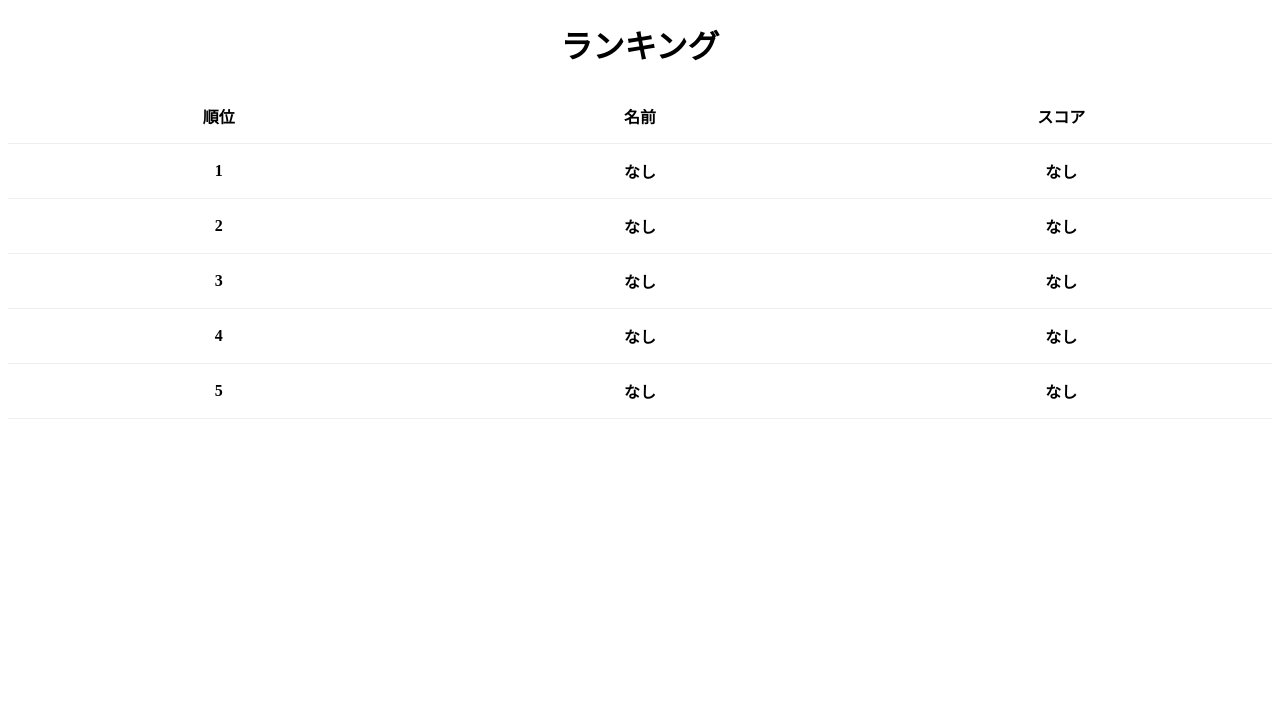
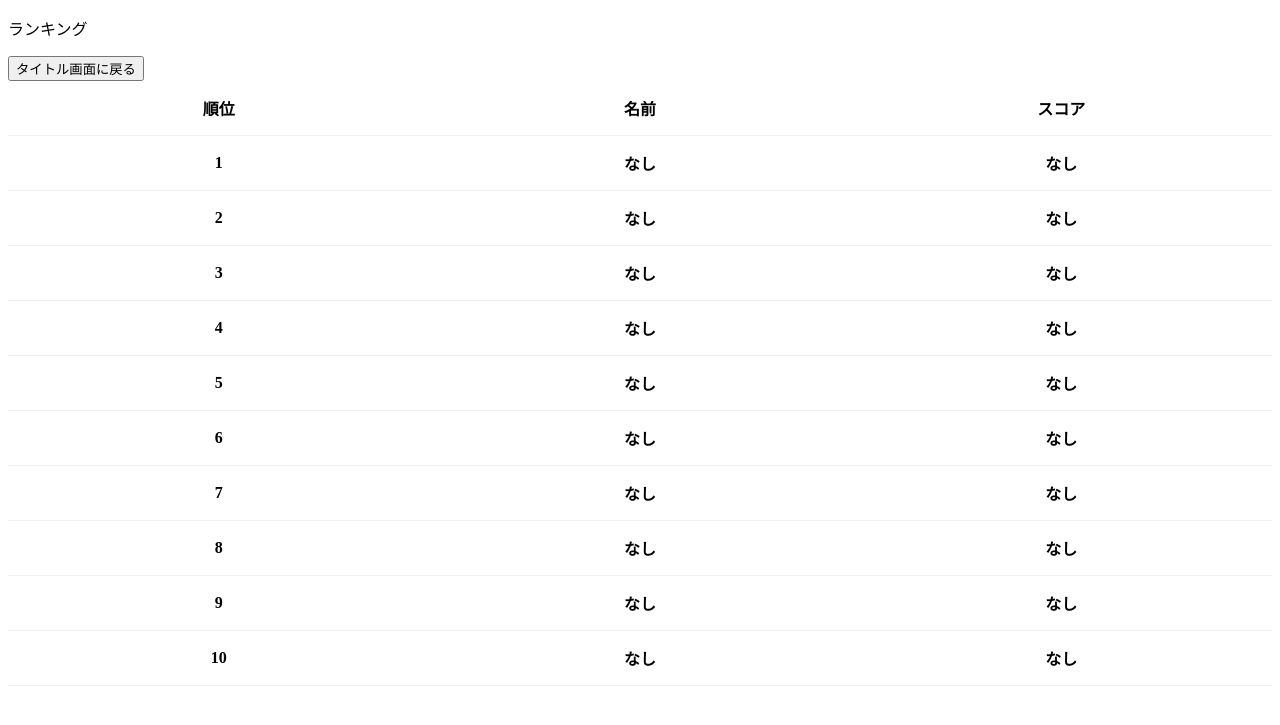
Before and after one commit to sbmtrntr/Hackathon_MML, a Django app: page /ranking in a window 1280 px wide. Shown: the top 725 px of the page. Run offline with Django 4.2, Linux system fonts and the light colour scheme; data that the repository does not hold is empty; some libraries are stand-ins or nearby versions.

Commit message:
Add files via upload

```diff
--- a/login_project/templates/login_app/ranking.html
+++ b/login_project/templates/login_app/ranking.html
@@ -12,14 +12,21 @@
         <!-- <script src="main.js"></script> -->
     </head>
     <body>
+        <p color="">ランキング</p>
+        <div class = "background-img">
+        </div>
+        <div class="container">
+            <input class = "back-button" type="button" value="タイトル画面に戻る" onClick="history.back()">
+        </div>
+        <div class="back-girl">
 
-        <h1>ランキング</h1>
+        </div>
         <table>
             <tr>
                 <th>順位</th>
                 <th>名前</th>
                 <th>スコア</th>
-            </tr>
+                </tr>
             <tr>
                 <th id = class_1></th>
                 <th id = class_1_name></th>
@@ -45,6 +52,31 @@
                 <th id = class_5_name></th>
                 <th id = class_5_score></th>
             </tr>
+            <tr>
+                <th id = class_6></th>
+                <th id = class_6_name></th>
+                <th id = class_6_score></th>
+            </tr>
+            <tr>
+                <th id = class_7></th>
+                <th id = class_7_name></th>
+                <th id = class_7_score></th>
+            </tr>
+            <tr>
+                <th id = class_8></th>
+                <th id = class_8_name></th>
+                <th id = class_8_score></th>
+            </tr>
+            <tr>
+                <th id = class_9></th>
+                <th id = class_9_name></th>
+                <th id = class_9_score></th>
+            </tr>
+            <tr>
+                <th id = class_10></th>
+                <th id = class_10_name></th>
+                <th id = class_10_score></th>
+            </tr>
         </table>
 
         <script>
@@ -64,7 +96,7 @@
         var maxLen = datas.length;
 
         var ranking = []
-        for(let j = 0; j < 5; j++)
+        for(let j = 0; j < 10; j++)
         {
             if(maxLen < j+1)
             {
```
